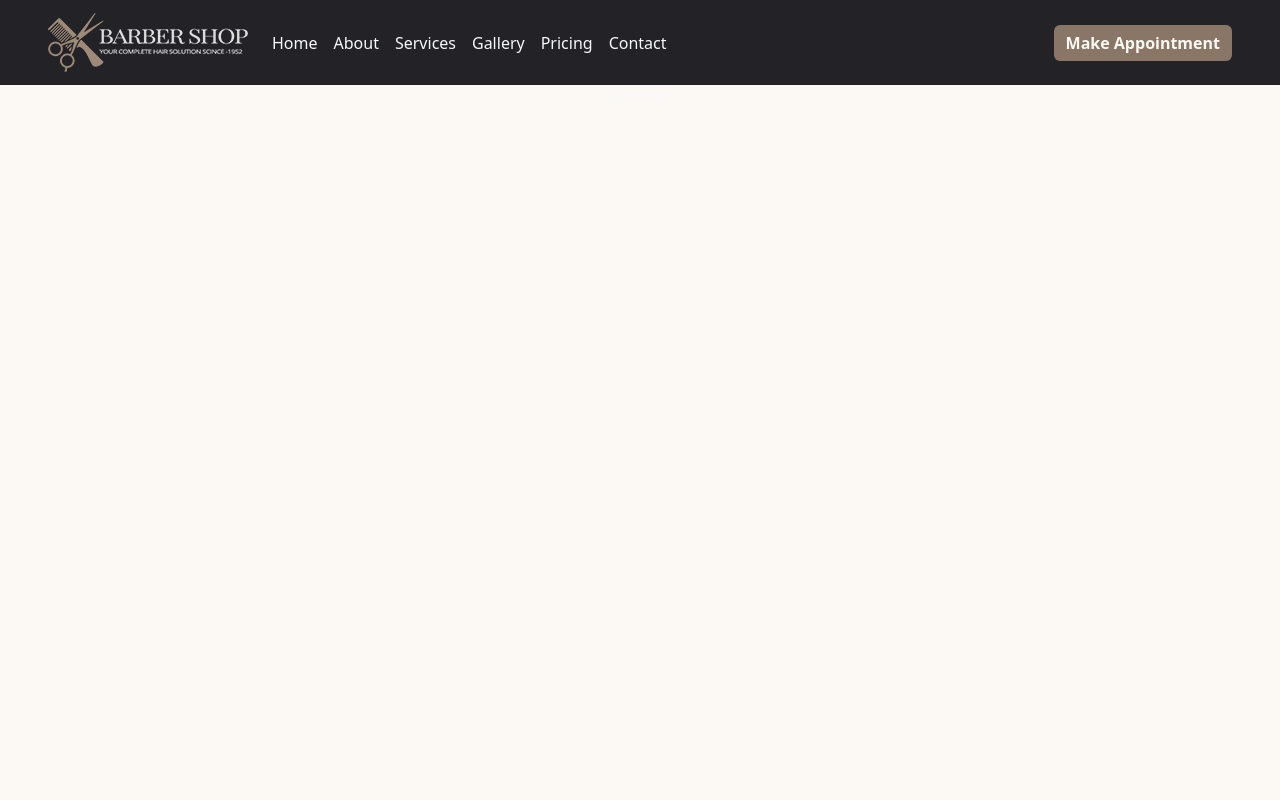
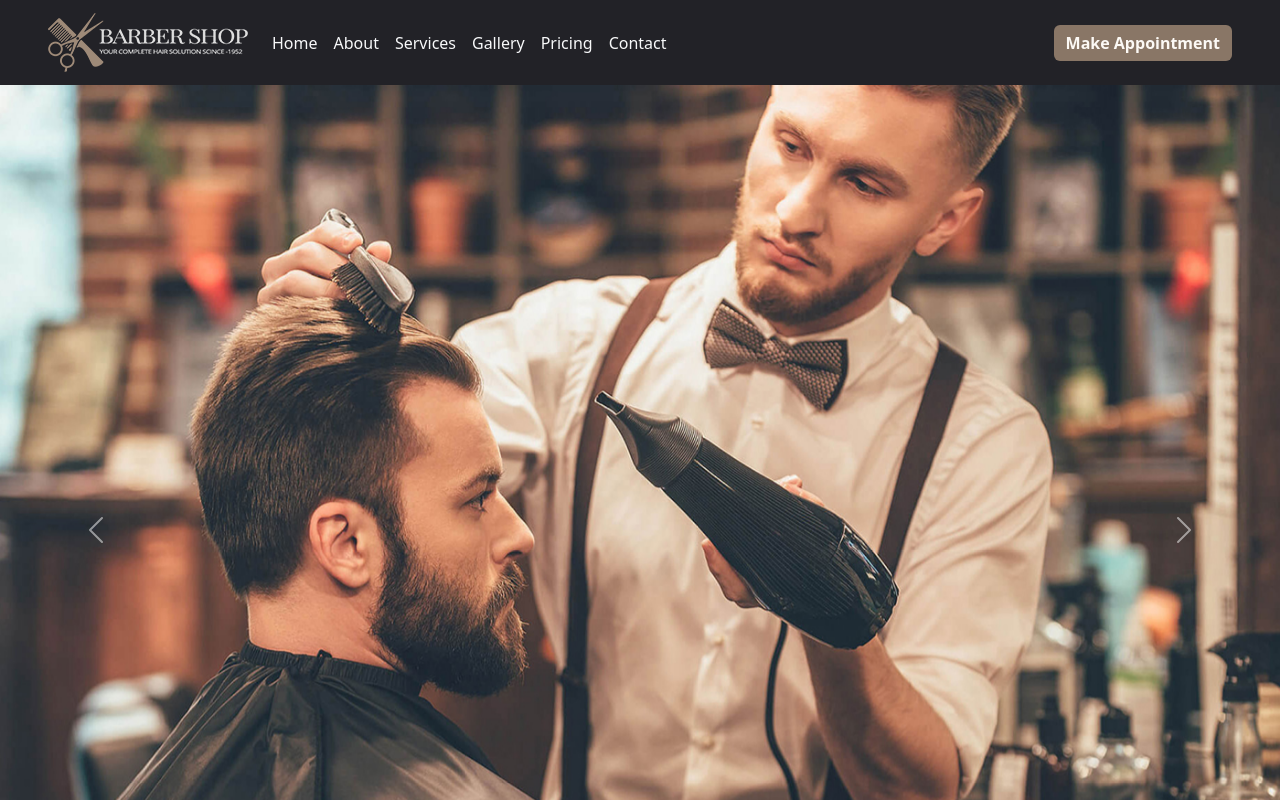
Before and after one commit to Osvaldo-1/Proyecto-Barber-Shop, a React (Create React App) app in the folder barbershop/: page /services in a window 1280 px wide. Shown: the top 800 px of the page. Built offline with nearby package versions, Linux system fonts and the light colour scheme.

Commit message:
Conexion a base de datos y creacion de componentes reutilizables

```diff
--- a/barbershop/src/App.js
+++ b/barbershop/src/App.js
@@ -11,14 +11,15 @@ import Galery from './pages/Galery.jsx';
 import Contact from './pages/Contact.jsx';
 import Navbar from './components/Navbar.jsx';
 import Appointment from './pages/Appointment.jsx';
-import Header from './components/Header.jsx';
+//import Header from './components/Header.jsx';
+import Register from './pages/Register.jsx';
 
 function App() {
   return (
     <div className="App">
 
       <Navbar />
-      <Header />
+      {/* <Header /> */}
       <Routes>
           <Route path="/" element={<HomePage />} />
           <Route path="/services" element={<Services />} />
@@ -27,6 +28,7 @@ function App() {
           <Route path="/gallery" element={<Galery />} />
           <Route path="/contact" element={<Contact />} />
           <Route path="/appointment" element={<Appointment />} />
+          <Route path="/register" element={<Register />} />
       </Routes>
     </div>
   );
--- a/barbershop/src/components/Carousel.jsx
+++ b/barbershop/src/components/Carousel.jsx
@@ -1,50 +1,42 @@
 
-export default function carousel() {
-    const images = [
-        {
-            id: 0,
-            class: "carousel-item active",
-            state: "active",
-            img: "/images/barbershop_image_1.jpg"
-        },
-        {
-            id: 1,
-            class: "carousel-item",
-            state: "",
-            img: "/images/barbershop_image_2.jpg"
-        },
-        {
-            id: 2,
-            class: "carousel-item",
-            state: "",
-            img: "/images/barbershop_image_3.jpg"
+export default function Carousel(props) {
+    const result = [props]
+    var values = []
+    Object.entries(result).forEach(([clave, img]) => {
+        var i = img.img
+
+        var iter = i.length
+
+        for(let z = 0; z < iter; z++){
+            values.push(i[z])
         }
-    ]
+        console.log(values);
+    });
 
   return (
-    <div class="d-flex justify-content-center align-items-center w-full">
-        <section class="carousel slide w-full mx-auto"  id="home-section" data-bs-ride="carousel">
-            <div class="carousel-indicators">
-                {images.map((image) => (
-                    <button type="button" data-bs-target="#carouselExampleIndicators" data-bs-slide-to={image.id} class={image.state} aria-current="true" aria-label={`Slide ${image.id}`}></button>
+    <div className="d-flex justify-content-center align-items-center w-full">
+        <section className="carousel slide w-full mx-auto"  id="home-section" data-bs-ride="carousel">
+            <div className="carousel-indicators">
+                {values.map((image) => (
+                    <button type="button" data-bs-target="#carouselExampleIndicators" data-bs-slide-to={image.id} className={image.state} aria-current="true" aria-label={`Slide ${image.id}`}></button>
                 ))}
             </div>
 
-            <div class="carousel-inner">
-                {images.map((image) => (
-                    <div class={image.class} key={image.id}>
-                        <img class="d-block w-100" src={image.img} alt="First slide" />
+            <div className="carousel-inner">
+                {values.map((image) => (
+                    <div className={image.class} key={image.id} data-bs-interval="1000">
+                        <img className="d-block w-100" src={image.img} alt="First slide" />
                     </div>
                 ))}
             </div>
 
-            <button class="carousel-control-prev" type="button" data-bs-target="#home-section" data-bs-slide="prev">
-                <span class="carousel-control-prev-icon" aria-hidden="true"></span>
-                <span class="visually-hidden">Previous</span>
+            <button className="carousel-control-prev" type="button" data-bs-target="#home-section" data-bs-slide="prev">
+                <span className="carousel-control-prev-icon" aria-hidden="true"></span>
+                <span className="visually-hidden">Previous</span>
             </button>
-            <button class="carousel-control-next" type="button" data-bs-target="#home-section" data-bs-slide="next">
-                <span class="carousel-control-next-icon" aria-hidden="true"></span>
-                <span class="visually-hidden">Next</span>
+            <button className="carousel-control-next" type="button" data-bs-target="#home-section" data-bs-slide="next">
+                <span className="carousel-control-next-icon" aria-hidden="true"></span>
+                <span className="visually-hidden">Next</span>
             </button>
 	    </section>
     </div>
--- a/barbershop/src/pages/Home.jsx
+++ b/barbershop/src/pages/Home.jsx
@@ -2,9 +2,29 @@ import Carousel from '../components/Carousel.jsx';
 import About from './About.jsx';
 
 export default function Home() {
+  const images = [
+    {
+        id: 0,
+        class: "carousel-item active",
+        state: "active",
+        img: "/images/barbershop_image_1.jpg"
+    },
+    {
+        id: 1,
+        class: "carousel-item",
+        state: "",
+        img: "/images/barbershop_image_2.jpg"
+    },
+    {
+        id: 2,
+        class: "carousel-item",
+        state: "",
+        img: "/images/barbershop_image_3.jpg"
+    }
+]
   return (
     <>
-      <Carousel />
+      <Carousel img={images} />
       <About />
     </>
   )
--- /dev/null
+++ b/barbershop/src/pages/Register.jsx
@@ -0,0 +1,78 @@
+import React, { useState } from 'react';
+import supabase from '../supabaseClient.js'; // Importa tu cliente de Supabase
+
+function RegistroUsuario() {
+  const [nombreUsuario, setNombreUsuario] = useState('');
+  const [email, setEmail] = useState('');
+  const [password, setPassword] = useState('');
+  const [registrando, setRegistrando] = useState(false);
+  const [mensajeRespuesta, setMensajeRespuesta] = useState('');
+  const [error, setError] = useState(null);
+  const rol = 2
+  const handleSubmit = async (event) => {
+    event.preventDefault();
+    setRegistrando(true);
+    setMensajeRespuesta('');
+    setError(null);
+
+    const { data, error } = await supabase.from('usuario').insert([
+        { nombreusuario: nombreUsuario, correousuario: email, contrasenausuario: password, rolidrol: rol }
+    ]);
+
+    setRegistrando(false);
+
+    if (error) {
+      console.error('Error al registrar usuario:', error);
+      setError(error.message || 'Hubo un error al registrar la cuenta. Por favor, intenta de nuevo.');
+    } else {
+      console.log('Usuario registrado correctamente:', data);
+      setMensajeRespuesta('Cuenta creada exitosamente. Por favor, revisa tu correo electrónico para verificarla.');
+      setNombreUsuario('');
+      setEmail('');
+      setPassword('');
+    }
+  };
+
+  return (
+    <form onSubmit={handleSubmit}>
+      <div>
+        <label htmlFor="nombreUsuario">Nombre de Usuario:</label>
+        <input
+          type="text"
+          id="nombreUsuario"
+          value={nombreUsuario}
+          onChange={(e) => setNombreUsuario(e.target.value)}
+          required
+        />
+      </div>
+      <div>
+        <label htmlFor="email">Correo Electrónico:</label>
+        <input
+          type="email"
+          id="email"
+          value={email}
+          onChange={(e) => setEmail(e.target.value)}
+          required
+        />
+      </div>
+      <div>
+        <label htmlFor="password">Contraseña:</label>
+        <input
+          type="password"
+          id="password"
+          value={password}
+          onChange={(e) => setPassword(e.target.value)}
+          required
+        />
+      </div>
+      <button type="submit" disabled={registrando}>
+        {registrando ? 'Registrando...' : 'Registrar Cuenta'}
+      </button>
+
+      {mensajeRespuesta && <p className="success">{mensajeRespuesta}</p>}
+      {error && <p className="error">{error}</p>}
+    </form>
+  );
+}
+
+export default RegistroUsuario;
--- a/barbershop/src/pages/Services.jsx
+++ b/barbershop/src/pages/Services.jsx
@@ -1,6 +1,29 @@
+import Carousel from "../components/Carousel";
 
 export default function Services() {
+  const images = [
+    {
+        id: 0,
+        class: "carousel-item active",
+        state: "active",
+        img: "/images/about-1.jpg"
+    },
+    {
+        id: 1,
+        class: "carousel-item",
+        state: "",
+        img: "/images/about-2.jpg"
+    },
+    {
+        id: 2,
+        class: "carousel-item",
+        state: "",
+        img: "/images/about-3.jpg"
+    }
+]
   return (
-    <div className="text-light">Services</div>
+    <>
+      <Carousel img={images} />
+    </>
   )
 }
--- a/barbershop/src/supabaseClient.js
+++ b/barbershop/src/supabaseClient.js
@@ -6,4 +6,6 @@ const supabaseUrl = 'https://aomgndsiwnnceituinzw.supabase.co'; // Tu URL
 const supabaseKey = 'eyJhbGciOiJIUzI1NiIsInR5cCI6IkpXVCJ9.eyJpc3MiOiJzdXBhYmFzZSIsInJlZiI6ImFvbWduZHNpd25uY2VpdHVpbnp3Iiwicm9sZSI6ImFub24iLCJpYXQiOjE3NDUxMDgxMzAsImV4cCI6MjA2MDY4NDEzMH0.IcDerXsHIpjIzzYL7hH2VuPRIeyR6nKT9-0V0NnEfC4'; // Tu clave pública (anon key)
 
 // Crear el cliente de Supabase
-export const supabase = createClient(supabaseUrl, supabaseKey);
+const supabase = createClient(supabaseUrl, supabaseKey);
+
+export default supabase;
```
